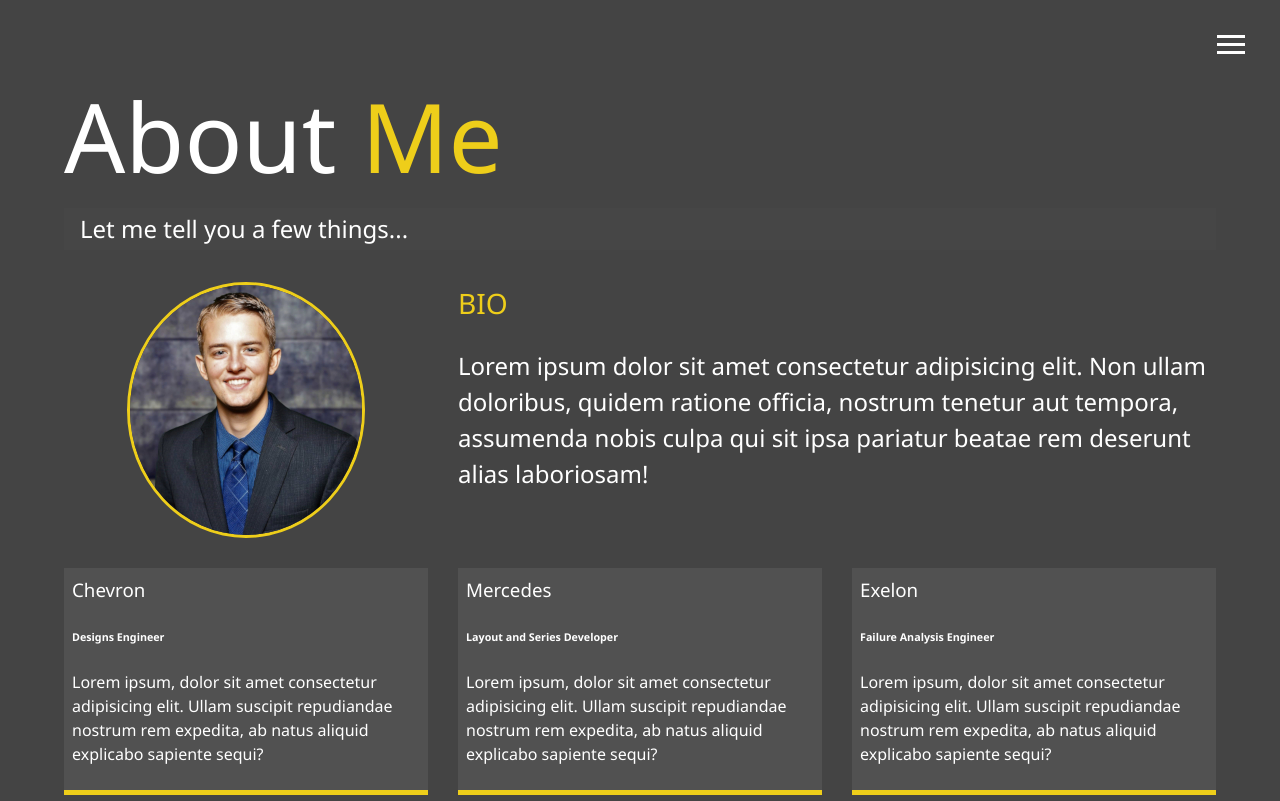
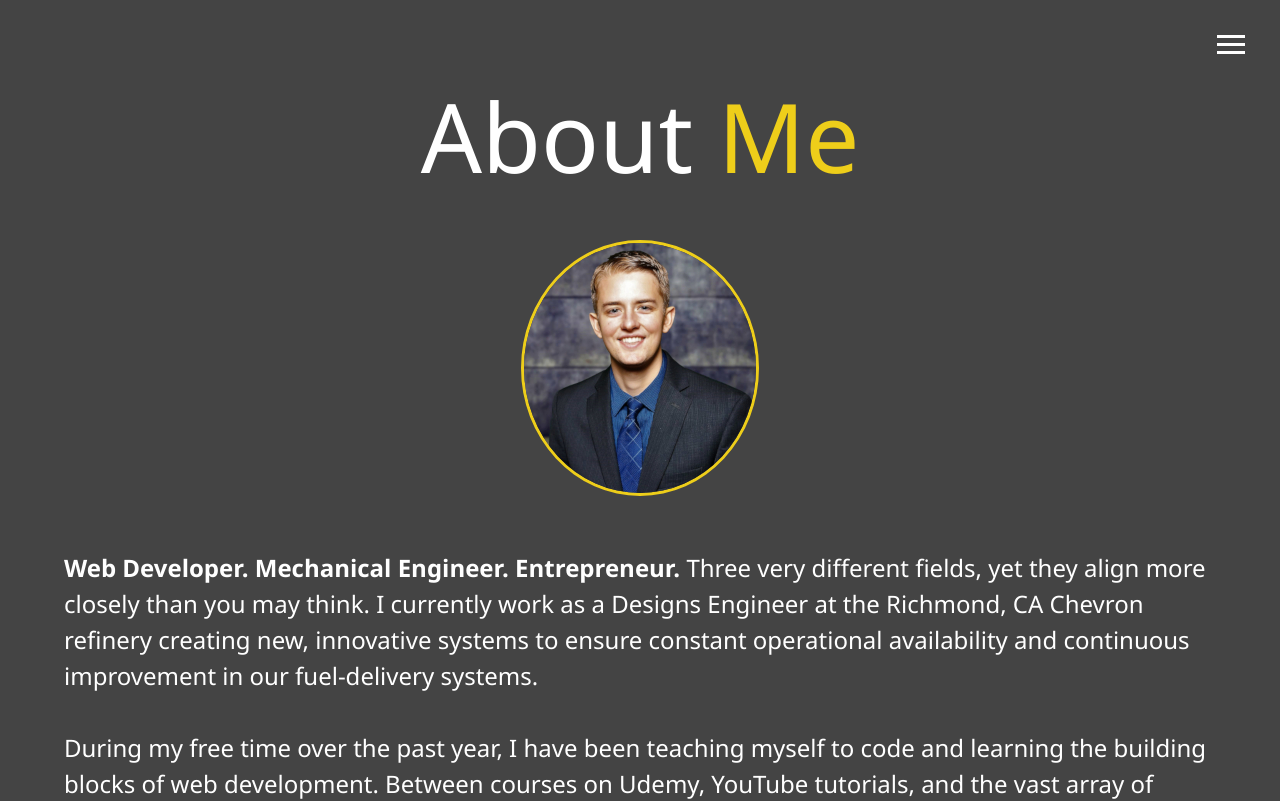
Before and after one commit to nckalx/modern_portfolio, a website: page dist/about.html in a window 1280 px wide. Shown: the top 801 px of the page. Drawn offline with Linux system fonts and the light colour scheme.

Commit message:
added favicon, updated bio, commented out unused code, made about page mobile responsive

```diff
--- a/scss/_mobile.scss
+++ b/scss/_mobile.scss
@@ -84,6 +84,10 @@
     .boxes > div {
       font-size: 1.5rem;
     }
+
+    div.bio > p {
+      font-size: 1rem;
+    }
   }
   .projects {
     grid-template-columns: 1fr;
--- a/scss/main.scss
+++ b/scss/main.scss
@@ -31,6 +31,11 @@ h3 {
     padding: 0.2rem 1rem;
     background: rgba(lighten($primary-color, 2), 0.5);
   }
+}
+
+main#about > h1.lg-heading {
+  text-align: center;
+  margin-bottom: 2rem;
 }
 
 a {
@@ -80,7 +85,8 @@ main {
   display: grid;
   grid-gap: 30px;
   grid-template-areas:
-    "bioimage bio bio"
+    "bioimage bioimage bioimage"
+    "bio bio bio"
     "job1 job2 job3";
   grid-template-columns: repeat(3, 1fr);
 
```
Also changed, not shown: dist/about.html, dist/contact.html, dist/css/main.css, dist/img/android-chrome-192x192.png (added), dist/img/android-chrome-512x512.png (added), dist/img/apple-touch-icon.png (added), dist/img/chevron-logo.png (added), dist/img/exelon logo.jpg (added), dist/img/favicon-16x16.png (added), dist/img/favicon-32x32.png (added), dist/img/favicon.ico (added), dist/img/mercedes-logo.png (added), dist/img/site.webmanifest (added), dist/index.html, 1 more files, 1 other file.
